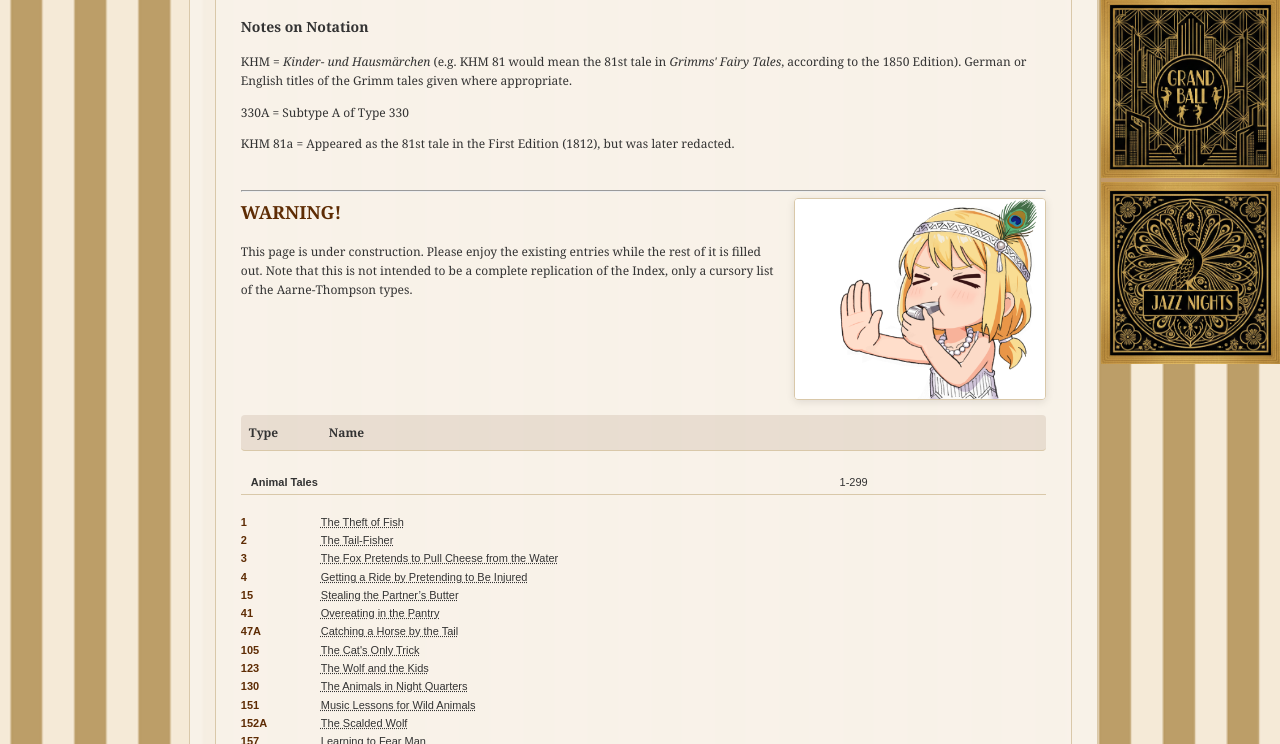
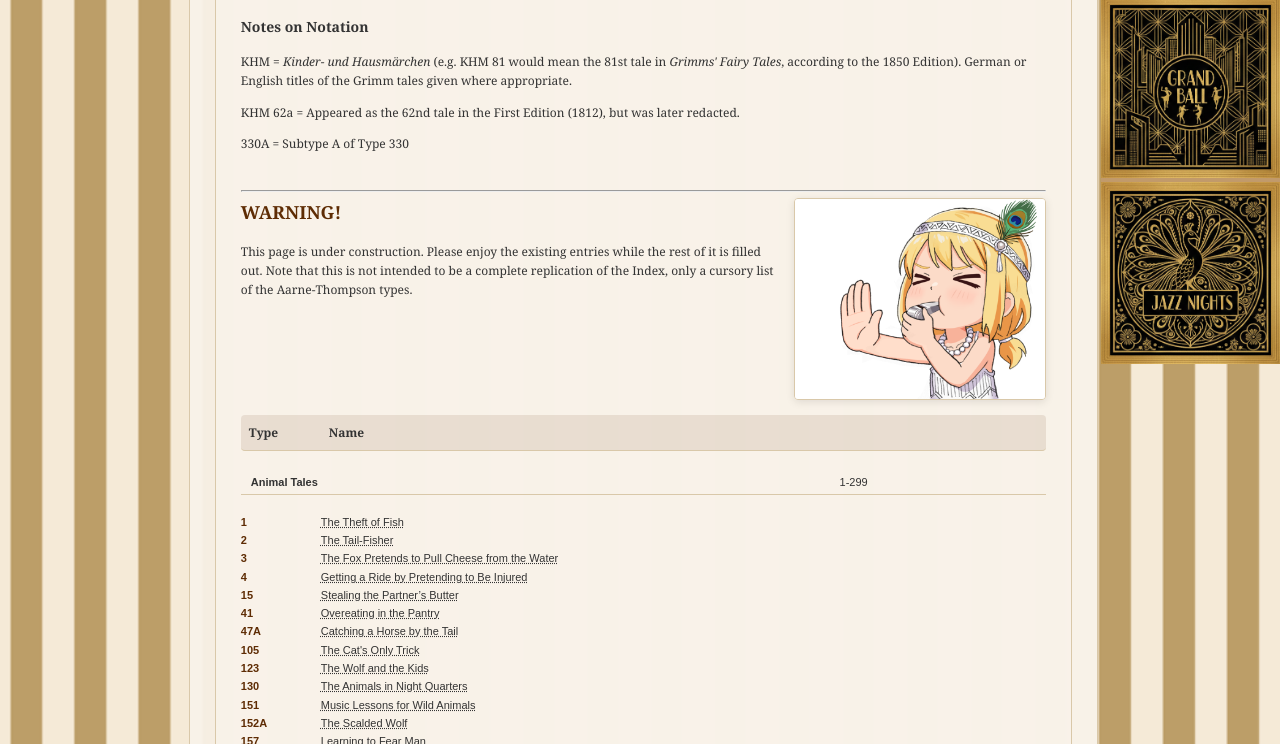
Before and after one commit to johnhopes-collab/grimmsdetectiveagency, a Jekyll site: the page built from archives/at-index.html, in a window 1280 px wide and 900 px high, scrolled down 715 px, cut to the strip 156-900 px from the top of the window. Built offline with Jekyll 4.4.1, drawn with Linux system fonts in a browser that asks for light colours.

Commit message:
Update at-index.html

```diff
--- a/archives/at-index.html
+++ b/archives/at-index.html
@@ -8,8 +8,8 @@ title: Archives / Aarne-Thompson Index
     <p>The <i>Aarne-Thompson Index</i> is a scholarly catalogue of folktale types, published in German by Finnish folklorist Antti Aarne (1910) and later expanded and translated into English by American professor Stith Thompson (1928). It classifies traditional tales according to recurring plots, motifs, and narrative patterns found across cultures. The Index is an essential tool for folklorists, used along with Thompson's <i>Motif-Index of Folk-Literature</i>. In the world of <i>Agency Grimm</i>, Matilda is in close contact with Professor Thompson and uses advance copies of his work. It is sometimes seen as "ATU Index" following Uther's 21st Century additions. Hover over any tale name to view its full description.</p>
     <h3>Notes on Notation</h3>
     <p>KHM = <i>Kinder- und Hausmärchen</i> (e.g. KHM 81 would mean the 81st tale in <i>Grimms' Fairy Tales</i>, according to the 1850 Edition). German or English titles of the Grimm tales given where appropriate.</p>
+    <p>KHM 62a = Appeared as the 62nd tale in the First Edition (1812), but was later redacted.</p>
     <p>330A = Subtype A of Type 330</p>
-    <p>KHM 81a = Appeared as the 81st tale in the First Edition (1812), but was later redacted.</p>
     <br>
     <hr>
     <img src="{{ site.baseurl }}/assets/images/stop3.png" alt="Graphic" class="inline-image-right">
```
